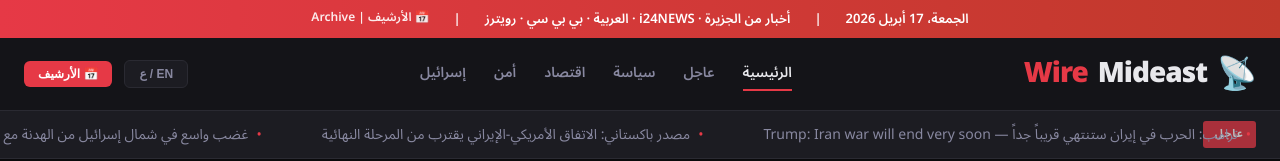
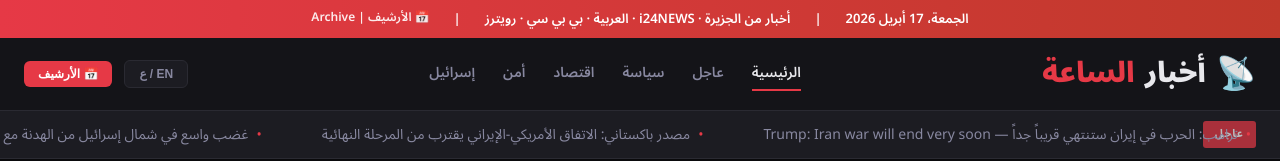
Before and after one commit to romarioyounis187/mideastwire, a plain HTML site: page index.html in a window 1280 px wide. Shown: the top 161 px of the page. Drawn offline with Linux system fonts and the light colour scheme.

Commit message:
Rename to أخبار الساعة

```diff
--- a/index.html
+++ b/index.html
@@ -3,13 +3,13 @@
 <head>
     <meta charset="UTF-8">
     <meta name="viewport" content="width=device-width, initial-scale=1.0">
-    <title>MideastWire — أخبار الشرق الأوسط | Middle East News</title>
+    <title>أخبار الساعة — أخبار الشرق الأوسط | Middle East News</title>
     <meta name="description" content="أحدث أخبار الشرق الأوسط من مصادر عبرية وعربية موثوقة - Middle East News from trusted Arabic and Israeli sources">
     <link rel="manifest" href="manifest.json">
     <meta name="theme-color" content="#e63946">
     <meta name="apple-mobile-web-app-capable" content="yes">
     <meta name="apple-mobile-web-app-status-bar-style" content="black-translucent">
-    <meta name="apple-mobile-web-app-title" content="MideastWire">
+    <meta name="apple-mobile-web-app-title" content="أخبار الساعة">
     <link rel="apple-touch-icon" href="icon-512.png">
     <link rel="icon" type="image/png" sizes="192x192" href="icon-192.png">
     <link rel="icon" type="image/png" sizes="512x512" href="icon-512.png">
@@ -76,14 +76,7 @@
             justify-content: space-between;
             height: 72px;
         }
-        .logo {
-            font-size: 28px;
-            font-weight: 900;
-            letter-spacing: -1px;
-            display: flex;
-            align-items: center;
-            gap: 10px;
-        }
+        .logo { font-size: 28px; font-weight: 900; display: flex; align-items: center; gap: 10px; }
         .logo-icon { font-size: 32px; }
         .logo span { color: var(--accent); }
         nav { display: flex; gap: 28px; }
@@ -493,7 +486,7 @@
 <!-- Header -->
 <header>
     <div class="header-inner">
-        <div class="logo"><span class="logo-icon">📡</span> Mideast<span>Wire</span></div>
+        <div class="logo"><span class="logo-icon">📡</span> أخبار <span>الساعة</span></div>
         <nav id="mainNav">
             <a href="#" class="active">الرئيسية</a>
             <a href="#breaking">عاجل</a>
@@ -568,7 +561,7 @@
 <footer>
     <div class="footer-inner">
         <div class="footer-brand">
-            <div class="logo"><span class="logo-icon">📡</span> Mideast<span>Wire</span></div>
+            <div class="logo"><span class="logo-icon">📡</span> أخبار <span>الساعة</span></div>
             <p>مصدرك الموثوق لأخبار الشرق الأوسط. نجمع لك الأخبار من مصادر عبرية وعربية متنوعة.</p>
             <p style="margin-top:8px">Your trusted Middle East news source — from diverse Arabic and Israeli outlets.</p>
             <div class="sources-list">
@@ -603,7 +596,7 @@
         </div>
     </div>
     <div class="footer-bottom">
-        <span>© 2026 MideastWire. جميع الحقوق محفوظة.</span>
+        <span>© 2026 أخبار الساعة. جميع الحقوق محفوظة.</span>
         <span>سياسة الخصوصية · شروط الاستخدام</span>
     </div>
 </footer>
```
Also changed, not shown: manifest.json.
